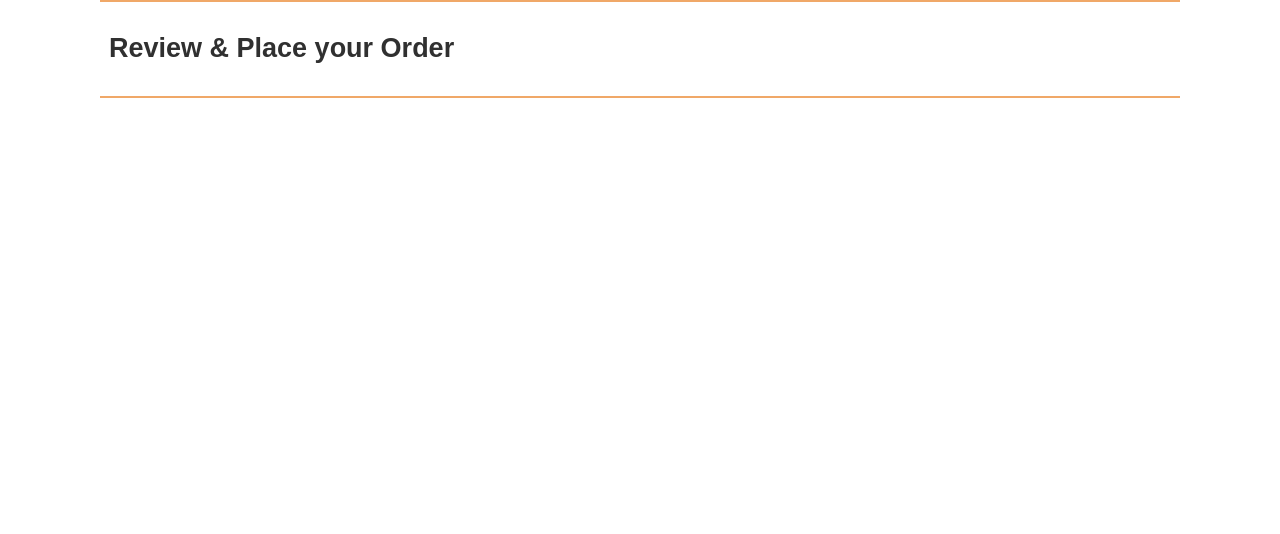
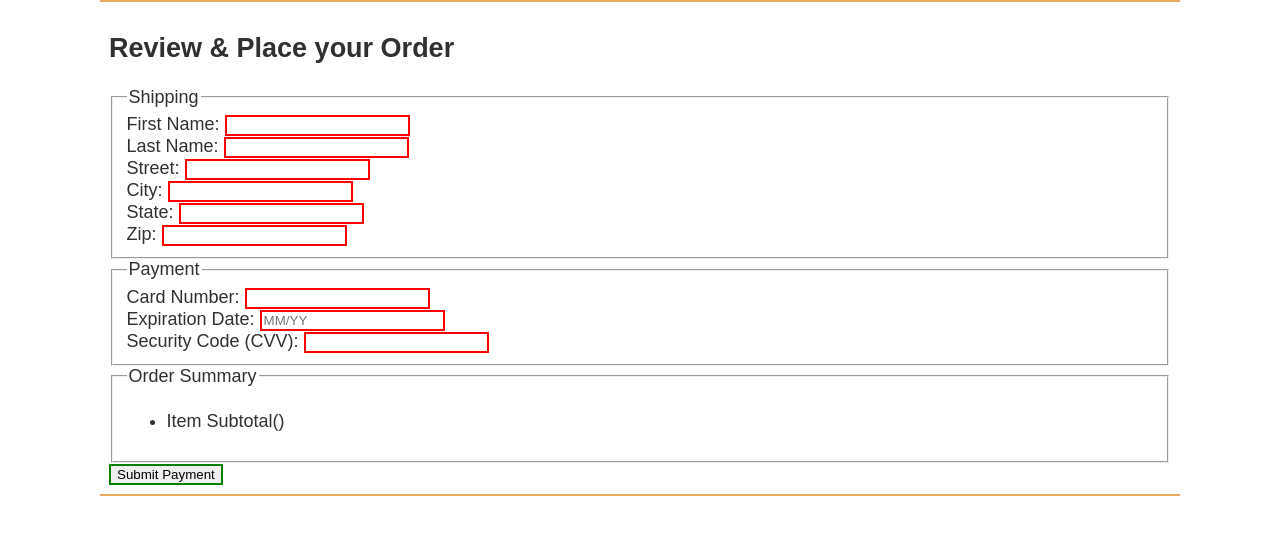
Before and after one commit to sarahaglenn/CSE330-group3, a website: page src/checkout/index.html in a window 1280 px wide. Drawn offline with Linux system fonts and the light colour scheme; files that its build step writes are made by us from their sources.

Commit message:
team 6 start

```diff
--- a/src/checkout/index.html
+++ b/src/checkout/index.html
@@ -1,6 +1,7 @@
 <!DOCTYPE html>
 
 <html lang="en">
+
 <head>
   <meta charset="UTF-8" />
 
@@ -8,7 +9,8 @@
 
   <title>Sleep Outside | Checkout</title>
 
-    <link rel="stylesheet" href="css/style.css" />
+  <link rel="stylesheet" href="/css/style.css" />
+  <script href="/src/js/checkoutProcess.mjs"></script>
 </head>
 
 <body>
@@ -17,9 +19,46 @@
   <main class="divider">
     <section class="products">
       <h2>Review & Place your Order</h2>
+      <form action="">
+        <fieldset>
+          <legend>Shipping</legend>
+          <label for="fname">First Name: </label>
+          <input type="text" name="fname" required><br>
+          <label for="lname">Last Name: </label>
+          <input type="text" name="lname" required><br>
+          <label for="street">Street: </label>
+          <input type="text" name="street" required><br>
+          <label for="city">City: </label>
+          <input type="text" name="city" required><br>
+          <label for="state">State: </label>
+          <input type="text" name="state" required><br>
+          <label for="zip">Zip: </label>
+          <input type="type" name="zip" required pattern="\d{5}(-\d{4})?">
+        </fieldset>
+        <fieldset>
+          <legend>Payment</legend>
+          <label for="cardNumber">Card Number:</label>
+          <input type="text" id="cardNumber" name="cardNumber" maxlength="16" required><br>
+          <label for="expirationDate">Expiration Date:</label>
+          <input type="text" id="expirationDate" name="expirationDate" placeholder="MM/YY" required><br>
+          <label for="securityCode">Security Code (CVV):</label>
+          <input type="text" id="securityCode" name="securityCode" maxlength="3" required><br>
+        </fieldset>
+        <fieldset>
+          <legend>Order Summary</legend>
+          <ul>
+            <li>
+              <label for="cartTotal">Item Subtotal(<span id="num-items"></span>)</label>
+              <p name="cartTotal" id="cartTotal"></p>
+            </li>
+          </ul>
+        </fieldset>
+        <input type="submit" value="Submit Payment">
+      </form>
     </section>
   </main>
 
   <footer id="main-footer"></footer>
 </body>
+
 </html>
--- a/src/js/cart.js
+++ b/src/js/cart.mjs
@@ -112,3 +112,5 @@ if (getLocalStorage("so-cart")) {
 loadHeaderFooter();
 
 waitForCartCount();
+
+module.exports = { calculateCartTotal };
```
Also changed, not shown: src/cart/index.html (+4 -1 lines). Lines whose indentation alone changed are shown as unchanged.
